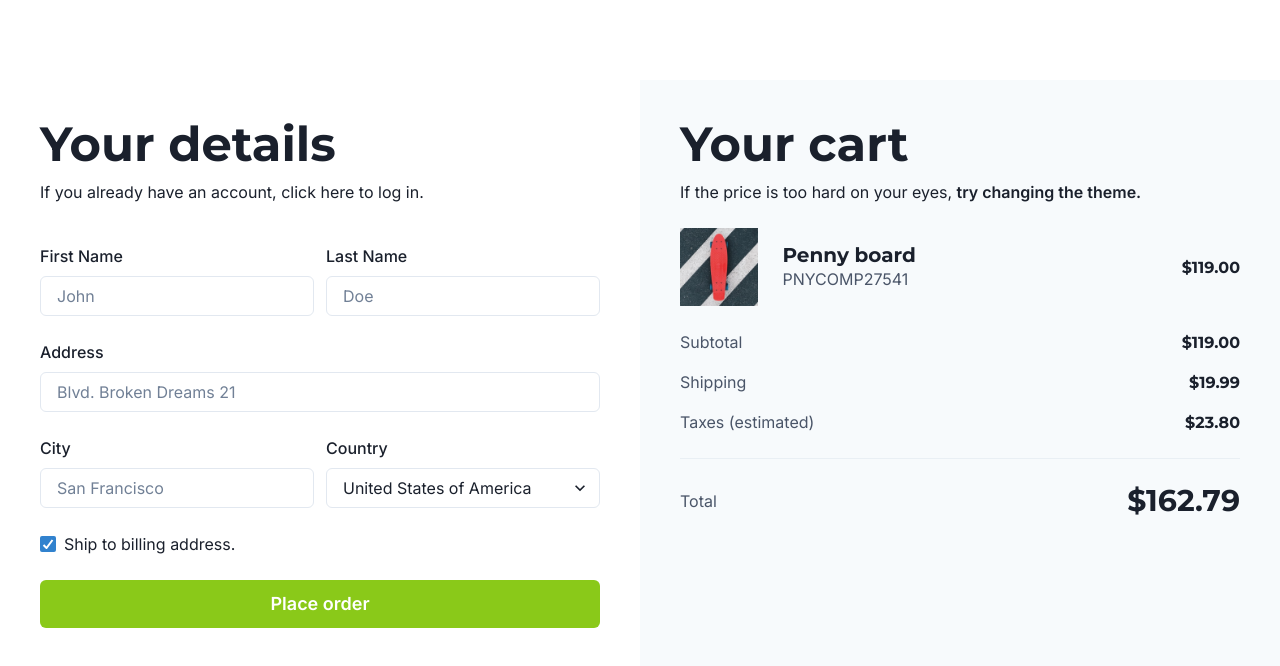
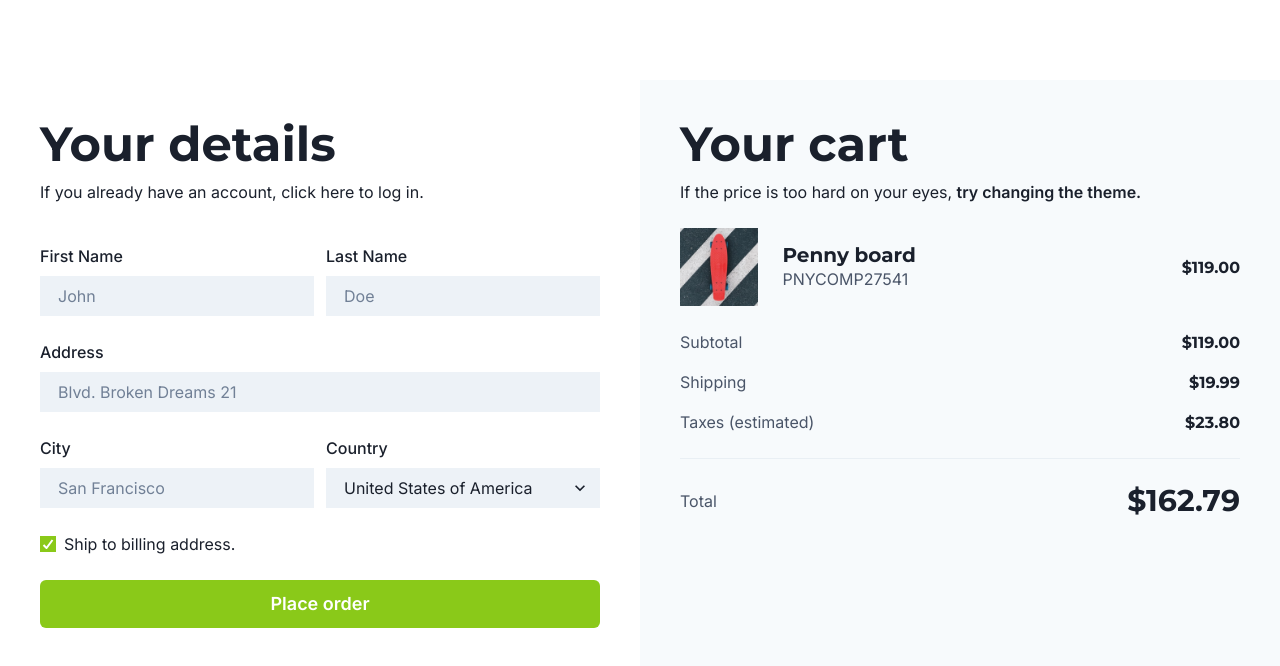
Before and after one commit to HamzaAhmedSheikh/cart-and-details-interface-with-chakra-ui, a Next.js app: page / in a window 1280 px wide. Shown: the top 666 px of the page. Built offline with nearby package versions, Linux system fonts and the light colour scheme.

Commit message:
I have overridden the built-in component's styles in Chakra UI.

```diff
--- a/src/sections/details.tsx
+++ b/src/sections/details.tsx
@@ -40,6 +40,7 @@ export const Details = () => {
             <Select>
               <option value="usa">United States of America</option>
               <option value="uae">United Arab Emirates</option>
+              <option value="pak"> Pakistan </option>
               <option value="nmk">North Macedonia</option>
               <option value="de">Germany</option>
             </Select>
--- a/src/theme/index.ts
+++ b/src/theme/index.ts
@@ -1,4 +1,23 @@
-import { extendTheme, theme as base } from "@chakra-ui/react";
+import { extendTheme, theme as base, withDefaultColorScheme, withDefaultVariant } from "@chakra-ui/react";
+
+const inputSelectStyles = {
+  variants: {
+    filled: {
+      field: {
+        _focus: {
+          borderColor: 'brand.500',
+        },
+      },
+    },
+  },
+  sizes: {
+    md: {
+      field: {
+        borderRadius: 'none',
+      },
+    },
+  },
+};
 
 const theme = extendTheme({
    colors: {
@@ -18,7 +37,33 @@ const theme = extendTheme({
    fonts: {
      heading: `Montserrat, ${base.fonts?.heading}`,
      body: `Inter, ${base.fonts?.body}`,
+   },
+   components: {
+     Input: { ...inputSelectStyles },
+     Select: { ...inputSelectStyles },
+     Checkbox: {
+       baseStyle: {
+         control: {
+          borderRadius: 'none',
+           _focus: {
+             ring: 2,
+             ringColor: 'brand.500',
+           }
+         },
+       }
+     }
    }
-});
+  },
+
+  withDefaultColorScheme({
+    colorScheme: 'brand',
+    components: ['Checkbox'],
+  }),
+
+  withDefaultVariant({
+    variant: 'filled',
+    components: ['Input', 'Select'],
+  })
+);
 
 export default theme;
```
